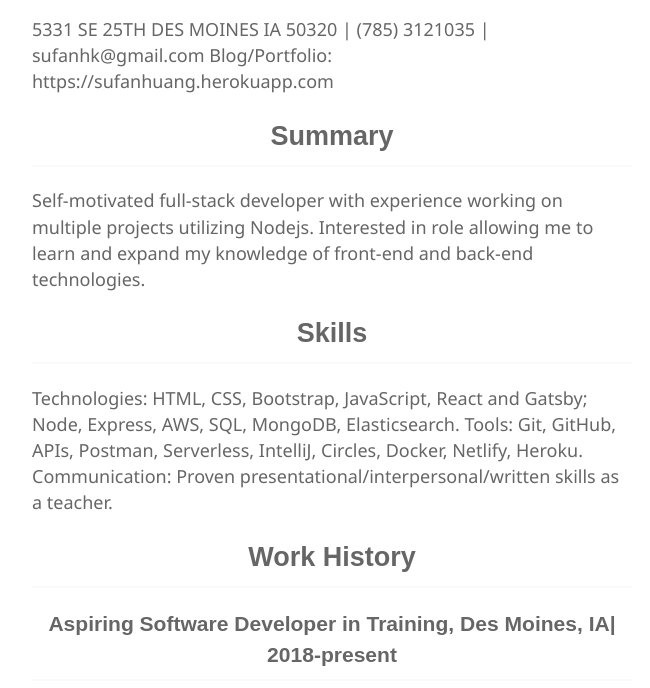
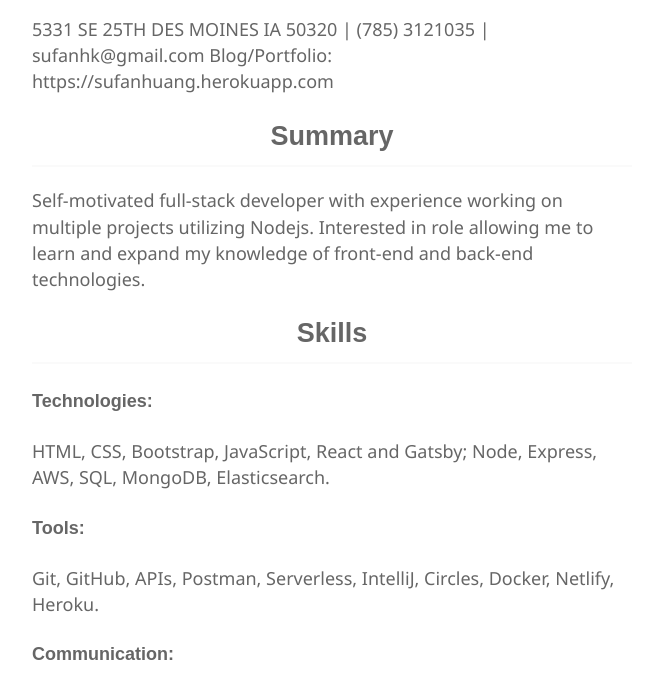
Before and after one commit to sufanHuang/webdev-blog, a website: page public/resume.html in a window 1280 px wide. Shown: the part 250-938 px from the top of the page, without its empty margins (308-958 px from the left). Drawn offline with Linux system fonts and the light colour scheme.

Commit message:
Adding new page.

```diff
--- a/public/resume.html
+++ b/public/resume.html
@@ -34,9 +34,12 @@ Blog/Portfolio:  https://sufanhuang.herokuapp.com</p>
 <h2 id="summary">Summary</h2>
 <p>Self-motivated full-stack developer with experience working on multiple projects utilizing Nodejs.  Interested in role allowing me to learn and expand my knowledge of front-end and back-end technologies.</p>
 <h2 id="skills">Skills</h2>
-<p>Technologies: HTML, CSS, Bootstrap, JavaScript, React and Gatsby; Node, Express, AWS, SQL, MongoDB, Elasticsearch.
-Tools: Git, GitHub, APIs, Postman, Serverless, IntelliJ, Circles, Docker, Netlify, Heroku.
-Communication: Proven presentational/interpersonal/written skills as a teacher.</p>
+<h4 id="technologies">Technologies:</h4>
+<p>HTML, CSS, Bootstrap, JavaScript, React and Gatsby; Node, Express, AWS, SQL, MongoDB, Elasticsearch.</p>
+<h4 id="tools">Tools:</h4>
+<p>Git, GitHub, APIs, Postman, Serverless, IntelliJ, Circles, Docker, Netlify, Heroku.</p>
+<h4 id="communication">Communication:</h4>
+<p>Proven presentational/interpersonal/written skills as a teacher.</p>
 <h2 id="workhistory">Work History</h2>
 <h3 id="aspiringsoftwaredeveloperintrainingdesmoinesia2018present">Aspiring Software Developer in Training, Des Moines, IA| 2018-present</h3>
 <ul>
```
Also changed, not shown: pages/resume.md (+6 -3 lines).
